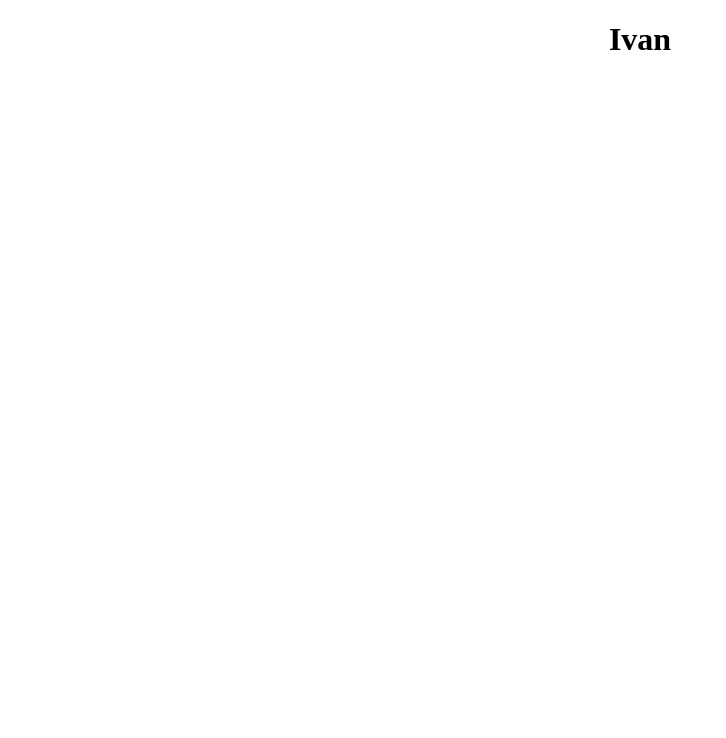
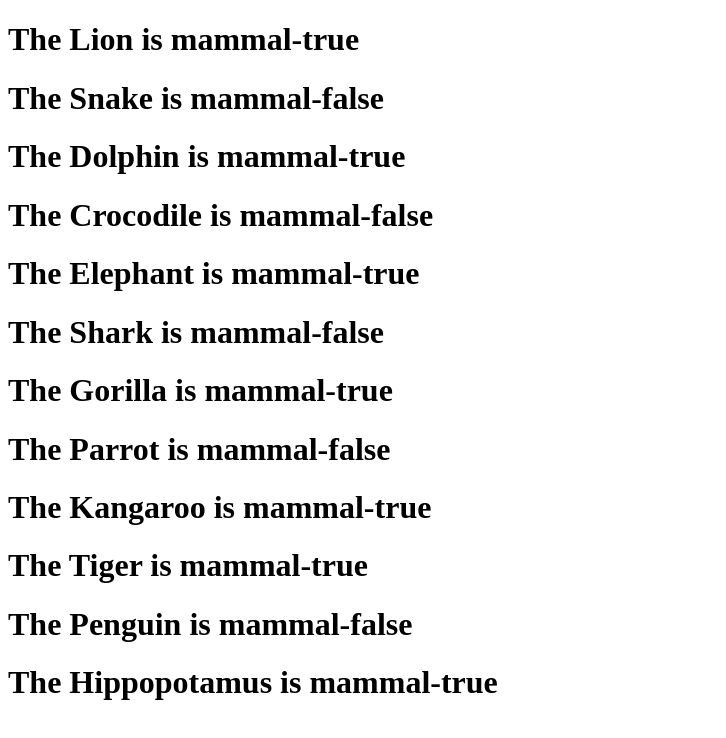
Before and after one commit to ankasabov142/React-App, a React (Create React App) app: page / in a window 1280 px wide. Shown: the top 738 px of the page, without its empty margins (0-726 px from the left). Built offline with nearby package versions, Linux system fonts and the light colour scheme.

Commit message:
Added is mammal functionality

```diff
--- a/src/Animals.js
+++ b/src/Animals.js
@@ -1,14 +1,12 @@
-const animals = [
-  { name: "Lion", isMammal: true },
-  { name: "Snake", isMammal: false },
-  { name: "Dolphin", isMammal: true },
-  { name: "Crocodile", isMammal: false },
-  { name: "Elephant", isMammal: true },
-  { name: "Shark", isMammal: false },
-  { name: "Gorilla", isMammal: true },
-  { name: "Parrot", isMammal: false },
-  { name: "Kangaroo", isMammal: true },
-  { name: "Tiger", isMammal: true },
-  { name: "Penguin", isMammal: false },
-  { name: "Hippopotamus", isMammal: true },
-];
+import React from 'react'
+
+export default function Animals({animals}) {
+  return (
+animals.map(({name,isMammal}) => {
+    let bool= ""
+    if(isMammal==true?bool="true":bool="false")
+    return <h1> The {name} is mammal-{bool}</h1>
+})
+
+  )
+}
--- a/src/App.js
+++ b/src/App.js
@@ -1,14 +1,28 @@
-import './App.css';
+import "./App.css";
+import Animals from "./Animals";
 
 function App() {
-const name= "Ivan";
+  const animals = [
+    { name: "Lion", isMammal: true },
+    { name: "Snake", isMammal: false },
+    { name: "Dolphin", isMammal: true },
+    { name: "Crocodile", isMammal: false },
+    { name: "Elephant", isMammal: true },
+    { name: "Shark", isMammal: false },
+    { name: "Gorilla", isMammal: true },
+    { name: "Parrot", isMammal: false },
+    { name: "Kangaroo", isMammal: true },
+    { name: "Tiger", isMammal: true },
+    { name: "Penguin", isMammal: false },
+    { name: "Hippopotamus", isMammal: true }
+  ];
+
   return (
-   <div className="App">
-<h1>{name}</h1>
+    <>
+      <Animals animals={animals} />
 
-
-   </div>
-  )
+    </>
+  );
 }
 
 export default App;
```
